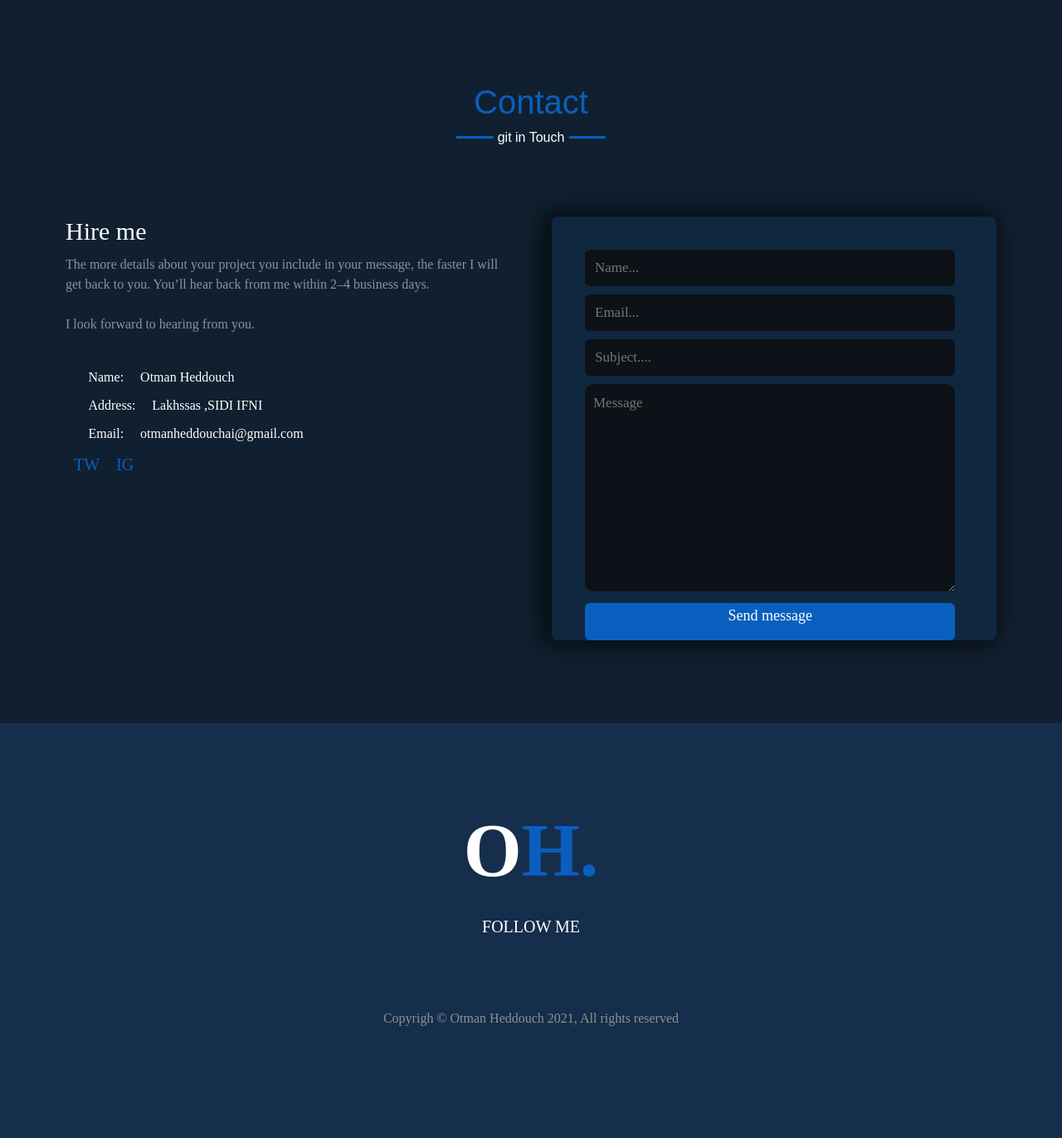
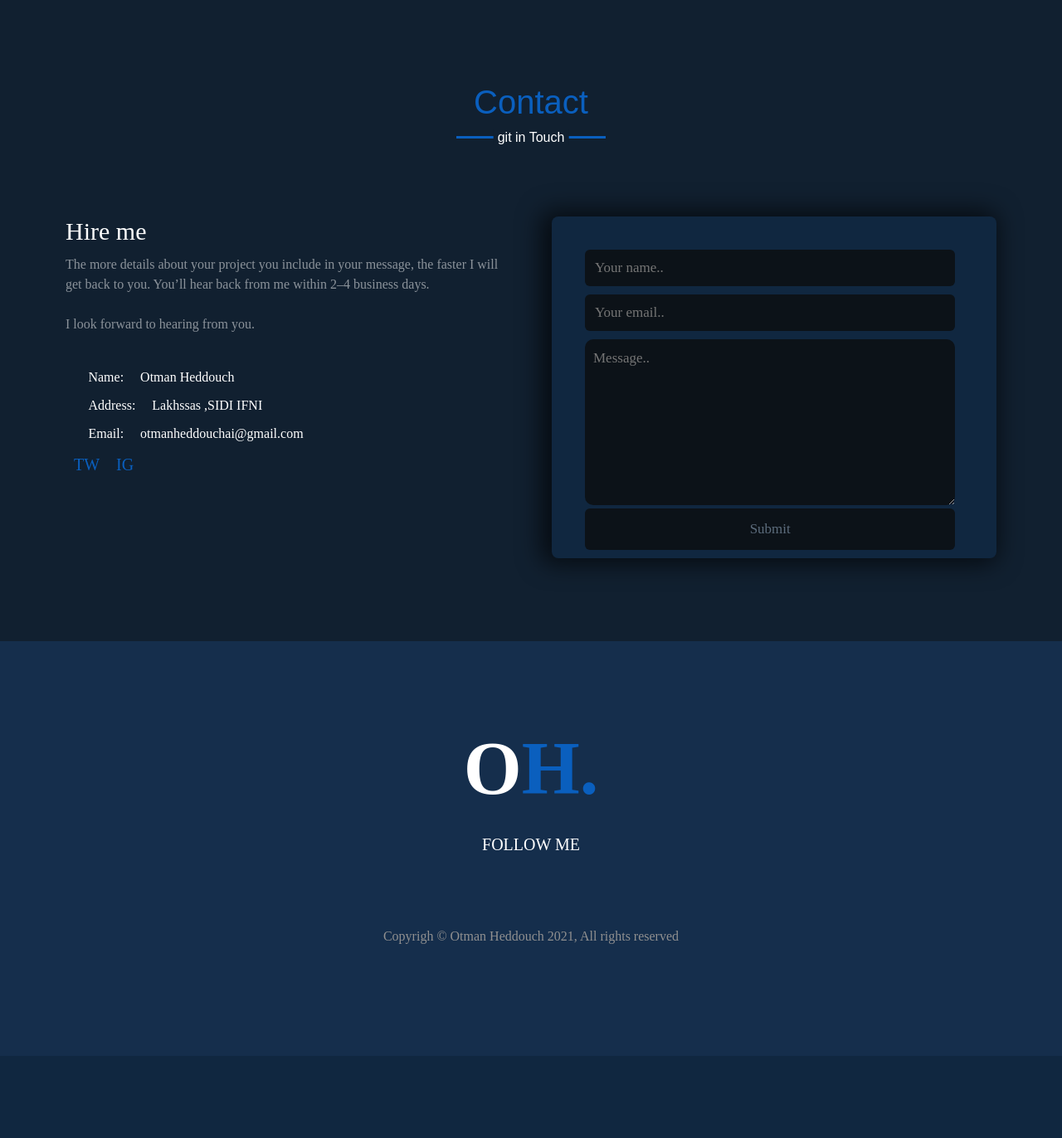
Before and after one commit to otmahlnheddouch/otmanheddouch, a PHP site: page / in a window 1280 px wide. Shown: the part 4048-5420 px from the top of the page at 83% size. After the commit the page ends 5186 px from the top, so only its background shows below. Run offline with PHP 8.4, Linux system fonts and the light colour scheme; some web fonts are replaced.

Commit message:
Add files via upload

```diff
--- a/home.html
+++ b/home.html
@@ -428,15 +428,13 @@
                   </div>
                 </div>
                 <div class="right">
-                    <form action="mail.php" method="post">
-                            <input type="text" placeholder="Name..." name="name" required>
-                          <input type="email" placeholder="Email..." name="email" required>
 
-                            <input type="text" name="subject" id="" placeholder="Subject...." required>
-                          <textarea type="text" id="message" name="message" width="100%" placeholder="Message" required></textarea>
-                            <button type="submit">Send message</button>
-                    </form>
-
+                    <form action="form.php" method="post">
+                        <input type="text"  name="name" placeholder="Your name.." class="input" required>
+                        <input type="email"  name="email" placeholder="Your email.."class="input" required>
+                        <textarea  name="message" placeholder="Message.." style="height:200px" required></textarea>
+                        <input type="submit" value="Submit" class="button">
+                      </form>
                 </div>
               </div>
             </div>
```
Also changed, not shown: form.php (+14 -16 lines).
